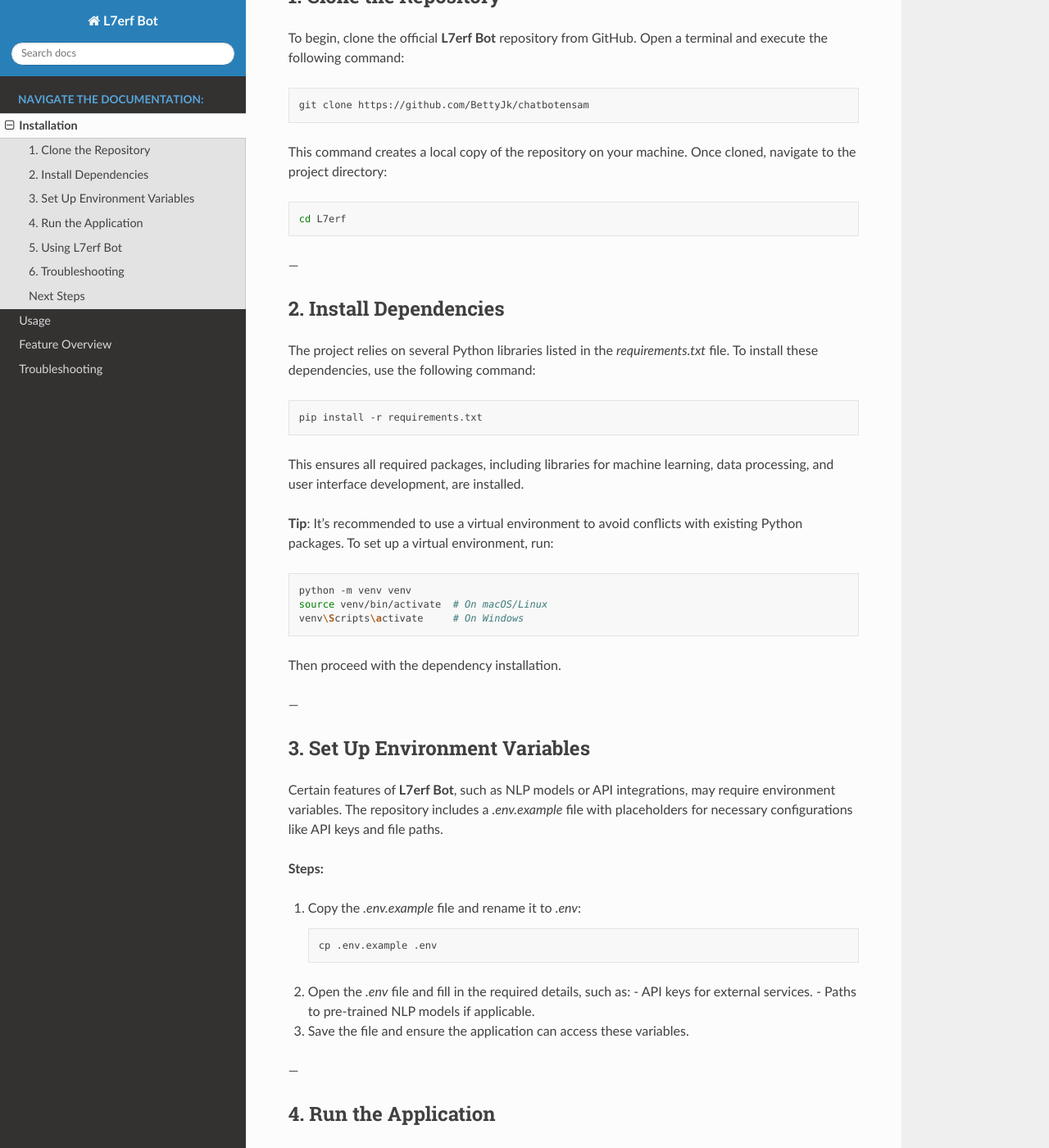
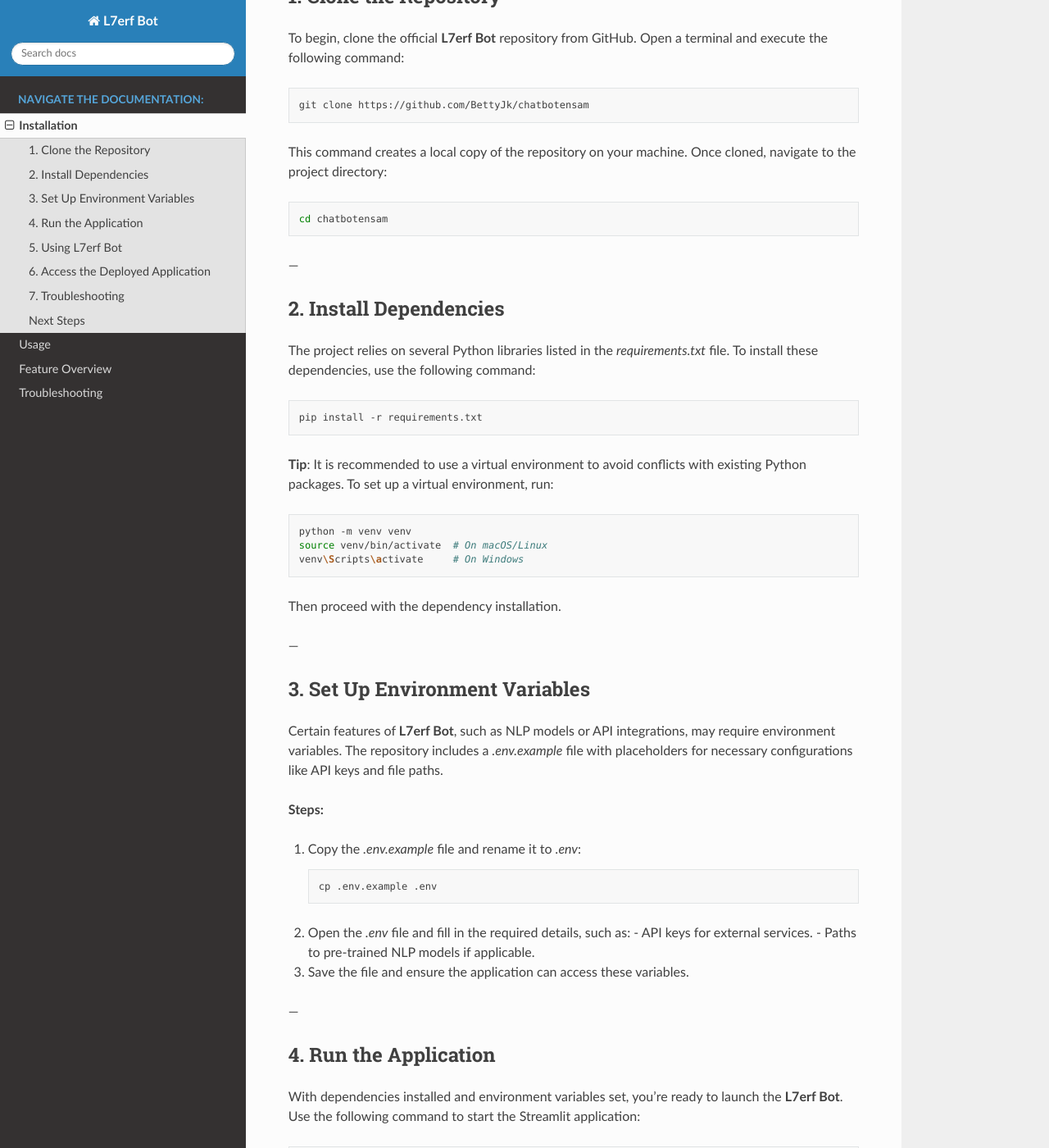
Before and after one commit to BettyJk/L7erf, a Sphinx documentation site: the page built from docs/installation.rst, in a window 1280 px wide and 1400 px high, scrolled down 277 px. Shown: the whole window at 82% size. Built offline with Sphinx 7.4.7 and the Read the Docs theme 3.1.0, drawn with Linux system fonts in a browser that asks for light colours; pages that are not in the unit, such as notebooks, are missing from menus; some of the changed text lies outside the part shown.

Commit message:
Update installation.rst

```diff
--- a/docs/installation.rst
+++ b/docs/installation.rst
@@ -18,7 +18,7 @@
 
 .. code-block:: bash
 
-   cd L7erf
+   cd chatbotensam
 
 ---
 
@@ -31,9 +31,7 @@
 
    pip install -r requirements.txt
 
-This ensures all required packages, including libraries for machine learning, data processing, and user interface development, are installed.
-
-**Tip**: It’s recommended to use a virtual environment to avoid conflicts with existing Python packages. To set up a virtual environment, run:
+**Tip**: It is recommended to use a virtual environment to avoid conflicts with existing Python packages. To set up a virtual environment, run:
 
 .. code-block:: bash
 
@@ -94,7 +92,18 @@
 
 ---
 
-6. Troubleshooting
+6. Access the Deployed Application
+-----------------------------------
+
+The **L7erf Bot** is also deployed and accessible via the following link:
+
+   `Deployed App <https://chatbotensam-bettyhajar.streamlit.app>`_
+
+**Note**: The deployed app may experience issues due to version conflicts. The team is actively working to resolve these problems for a smoother user experience.
+
+---
+
+7. Troubleshooting
 -------------------
 
 Encountered an issue? Below are solutions to common problems:
@@ -119,12 +128,11 @@
 
 - **Environment variable issues**: Verify that the `.env` file is properly configured and matches the required format.
 
-
-
+---
 
 Next Steps
 ----------
 
 Congratulations! You’ve successfully installed and launched the **L7erf Bot**. Dive into the application to explore its features, or proceed to the **Usage** section for detailed instructions on leveraging the bot’s capabilities.
 
-For support or feedback, consult the FAQ section or submit an issue on the `GitHub repository <https://github.com/BettyJk/L7erf>`_.
+For support or feedback, consult the FAQ section or submit an issue on the `GitHub repository <https://github.com/BettyJk/chatbotensam>`_.
```
Also changed, not shown: other parts of docs/installation.rst (+1 -1 lines).
